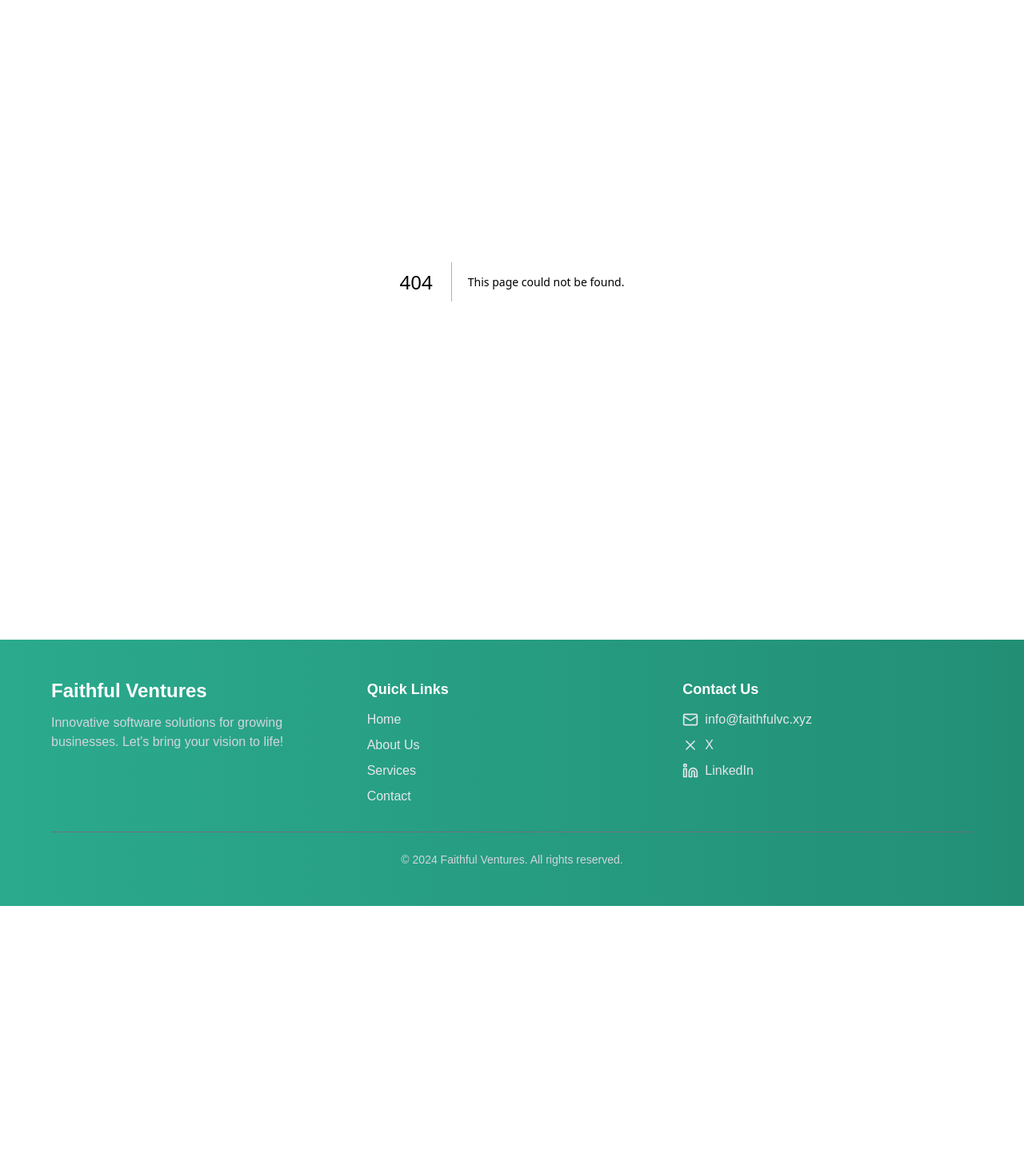
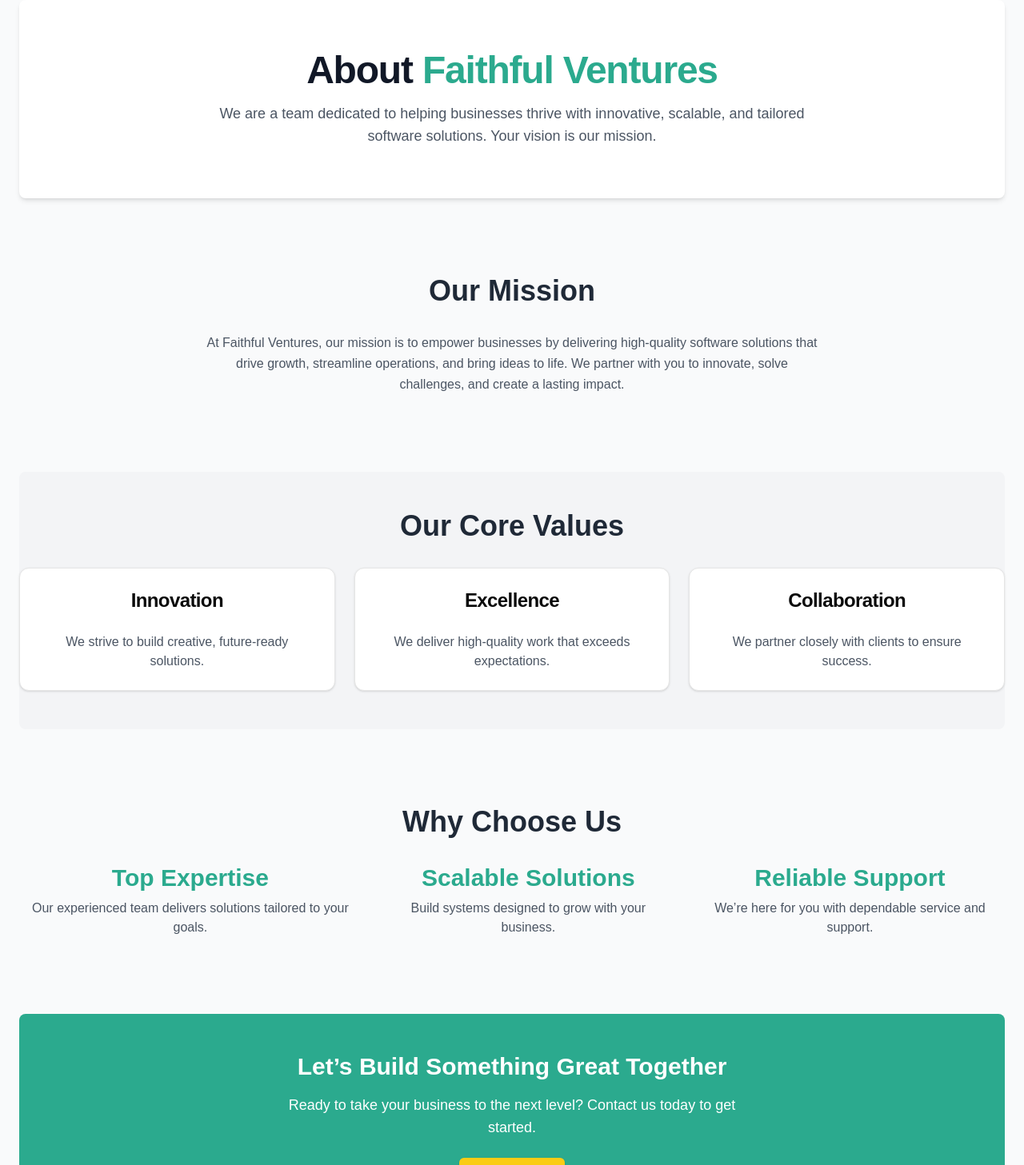
Before and after one commit to noah-sheldon/faithful-ventures, a Next.js app: page /about in a window 1280 px wide. Before the commit this address had no page. Shown: the part 120-1577 px from the top of the page at 80% size. Before the commit the page ends 1253 px from the top, so only its background shows below. Built offline with nearby package versions, Linux system fonts and the light colour scheme.

Commit message:
about page added

```diff
--- /dev/null
+++ b/app/about/page.tsx
@@ -0,0 +1,116 @@
+import { Button } from "@/components/ui/button";
+import { Card, CardContent, CardHeader, CardTitle } from "@/components/ui/card";
+import { Separator } from "@/components/ui/separator";
+
+export default function About() {
+  return (
+    <main className="flex flex-col items-center px-6 py-12 space-y-12 bg-gray-50 dark:bg-gray-900 text-gray-800 dark:text-gray-200">
+      {/* Hero Section */}
+      <section className="w-full text-center py-16 bg-white dark:bg-gray-800 rounded-lg shadow-md">
+        <h1 className="text-5xl font-extrabold tracking-tight text-gray-900 dark:text-white">
+          About <span className="text-[#2BAA8E]">Faithful Ventures</span>
+        </h1>
+        <p className="text-lg text-gray-600 dark:text-gray-300 mt-4 max-w-3xl mx-auto">
+          We are a team dedicated to helping businesses thrive with innovative,
+          scalable, and tailored software solutions. Your vision is our mission.
+        </p>
+      </section>
+
+      {/* Our Mission */}
+      <section className="w-full py-12">
+        <h2 className="text-4xl font-bold text-center mb-8">Our Mission</h2>
+        <p className="text-gray-600 dark:text-gray-300 max-w-3xl mx-auto text-center leading-relaxed">
+          At Faithful Ventures, our mission is to empower businesses by
+          delivering high-quality software solutions that drive growth,
+          streamline operations, and bring ideas to life. We partner with you to
+          innovate, solve challenges, and create a lasting impact.
+        </p>
+      </section>
+
+      {/* Our Values */}
+      <section className="w-full py-12 bg-gray-100 dark:bg-gray-800 rounded-lg">
+        <h2 className="text-4xl font-bold text-center mb-8">Our Core Values</h2>
+        <div className="grid grid-cols-1 md:grid-cols-3 gap-6">
+          {[
+            {
+              title: "Innovation",
+              description:
+                "We strive to build creative, future-ready solutions.",
+            },
+            {
+              title: "Excellence",
+              description:
+                "We deliver high-quality work that exceeds expectations.",
+            },
+            {
+              title: "Collaboration",
+              description: "We partner closely with clients to ensure success.",
+            },
+          ].map((value, idx) => (
+            <Card
+              key={idx}
+              className="hover:shadow-lg transition-shadow duration-300"
+            >
+              <CardHeader>
+                <CardTitle className="text-center text-2xl">
+                  {value.title}
+                </CardTitle>
+              </CardHeader>
+              <CardContent>
+                <p className="text-center text-gray-600 dark:text-gray-300">
+                  {value.description}
+                </p>
+              </CardContent>
+            </Card>
+          ))}
+        </div>
+      </section>
+
+      {/* Why Choose Us */}
+      <section className="w-full py-12">
+        <h2 className="text-4xl font-bold text-center mb-8">Why Choose Us</h2>
+        <div className="flex flex-col md:flex-row justify-center gap-8 text-center">
+          <div>
+            <h3 className="text-3xl font-bold text-[#2BAA8E]">Top Expertise</h3>
+            <p className="mt-2 text-gray-600 dark:text-gray-300">
+              Our experienced team delivers solutions tailored to your goals.
+            </p>
+          </div>
+          <div>
+            <h3 className="text-3xl font-bold text-[#2BAA8E]">
+              Scalable Solutions
+            </h3>
+            <p className="mt-2 text-gray-600 dark:text-gray-300">
+              Build systems designed to grow with your business.
+            </p>
+          </div>
+          <div>
+            <h3 className="text-3xl font-bold text-[#2BAA8E]">
+              Reliable Support
+            </h3>
+            <p className="mt-2 text-gray-600 dark:text-gray-300">
+              We’re here for you with dependable service and support.
+            </p>
+          </div>
+        </div>
+      </section>
+
+      {/* CTA Section */}
+      <section className="w-full py-12 text-center bg-[#2BAA8E] text-white rounded-lg">
+        <h2 className="text-3xl font-semibold">
+          Let’s Build Something Great Together
+        </h2>
+        <p className="mt-4 text-lg max-w-xl mx-auto">
+          Ready to take your business to the next level? Contact us today to get
+          started.
+        </p>
+        <Button className="mt-6 bg-yellow-400 text-gray-900 hover:bg-yellow-500 transition-transform transform hover:scale-105 text-lg">
+          Get in Touch
+        </Button>
+      </section>
+
+      {/* Footer Separator */}
+      <Separator className="bg-gray-300 dark:bg-gray-700" />
+    </main>
+  );
+}
```
